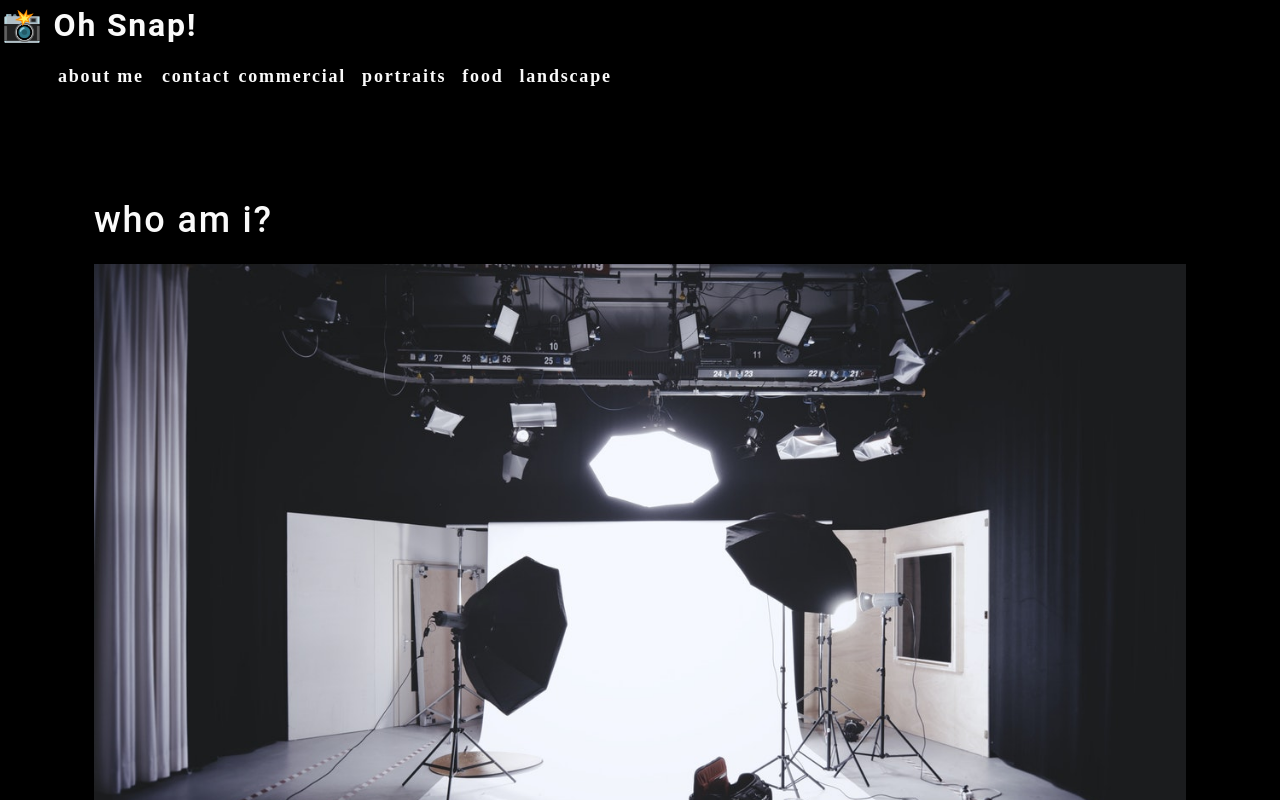
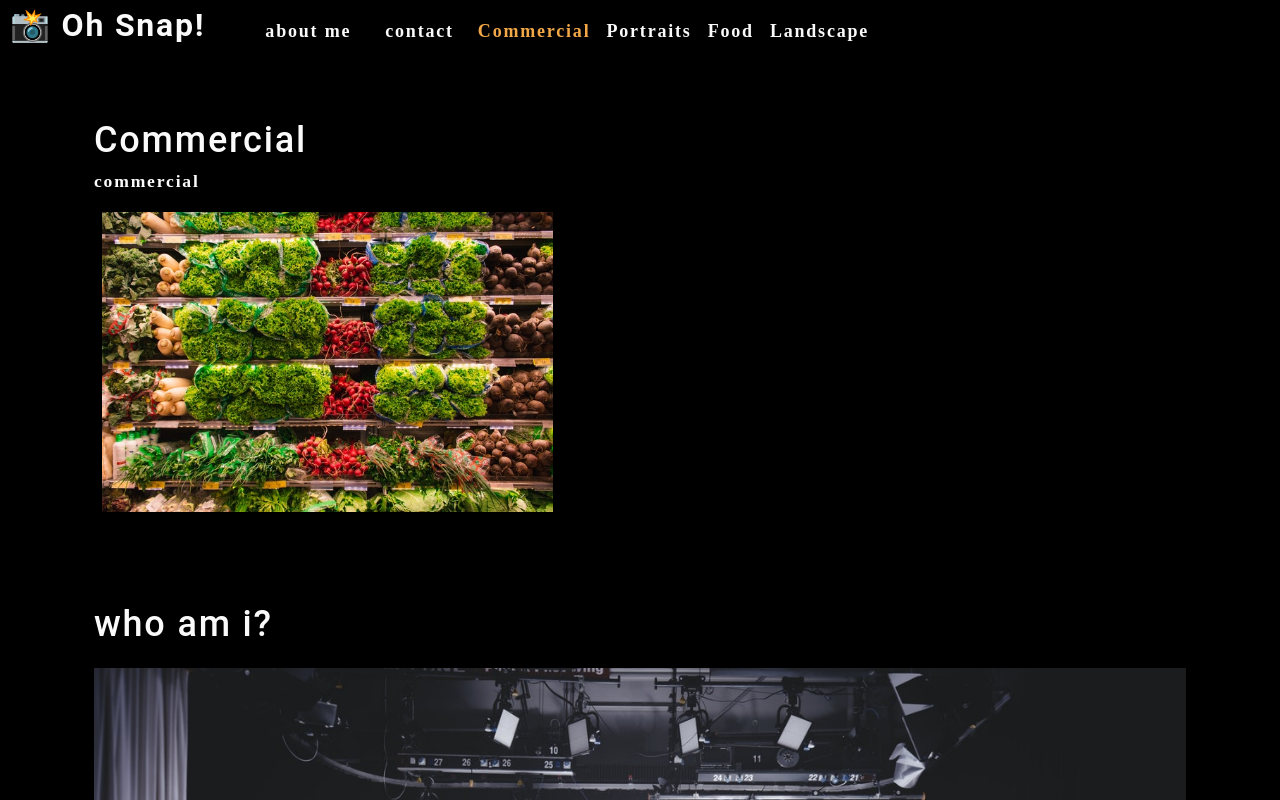
Before and after one commit to mtpott/photo-port, a React (Create React App) app: page / in a window 1280 px wide. Shown: the top 800 px of the page. Built offline with nearby package versions, Linux system fonts and the light colour scheme.

Commit message:
gallery and hooks added

```diff
--- a/src/App.js
+++ b/src/App.js
@@ -1,14 +1,30 @@
-import React from 'react';
+import React, { useState } from 'react';
 import './App.css';
 import About from './components/About';
 import Nav from './components/Nav';
+import Gallery from './components/Gallery';
 
 function App() {
+  const [categories] = useState([
+    { name: "commercial", description: "photos of grocery stores, food trucks, and other commercial projects" },
+    { name: "portraits", description: "portraits of people in my life" },
+    { name: "food", description: "delicious delicacies" },
+    { name: "landscape", description: "fields, farmhouses, waterfalls, and the beauty of nature" },
+  ]);
+
+  const [currentCategory, setCurrentCategory] = useState(categories[0]);
+
   return (
     <div>
-      <Nav></Nav>
+      <Nav
+        categories={categories}
+        setCurrentCategory={setCurrentCategory}
+        currentCategory={currentCategory}></Nav>
       <main>
-        <About></About>
+        <div>
+          <Gallery></Gallery>
+          <About></About>
+        </div>
       </main>
     </div>
   );
--- /dev/null
+++ b/src/components/Gallery/index.js
@@ -0,0 +1,21 @@
+import React from 'react';
+import { capitalizeFirstLetter } from '../../utils/helpers';
+import photo from '../../assets/small/commercial/0.jpg';
+
+function Gallery(props) {
+    const currentCategory = {
+        name: "commercial",
+        description: "Photos of grocery stores, food trucks, and other commercial projects"
+    };
+    return (
+        <section>
+            <h1>{capitalizeFirstLetter(currentCategory.name)}</h1>
+            <p>{currentCategory.name}</p>
+            <div className="flex-row">
+                <img src={photo} alt="commercial example" className="img-thumbnail mx-1" />
+            </div>
+        </section>
+    );
+}
+
+export default Gallery;
--- a/src/components/Nav/index.js
+++ b/src/components/Nav/index.js
@@ -1,26 +1,19 @@
-import React from 'react';
+import React, { useEffect } from 'react';
+import { capitalizeFirstLetter } from '../../utils/helpers';
 
-function Nav() {
+function Nav(props) {
+    const {
+        categories = [],
+        setCurrentCategory,
+        currentCategory,
+    } = props;
 
-    const categories = [
-        {
-            name: "commercial",
-            description: "photos of grocery stores, food trucks, and other commercial projects.",
-        },
-        { name: "portraits", description: "portraits of people in my life" },
-        { name: "food", description: "delicious delicacies" },
-        {
-            name: "landscape",
-            description: "fields, farmhouses, waterfalls, and the beauty of nature",
-        },
-    ];
-
-    function categorySelected(name) {
-        console.log(`${name} clicked`);
-    }
+    useEffect(() => {
+        document.title = capitalizeFirstLetter(currentCategory.name);
+    }, [currentCategory]);
 
     return (
-        <header>
+        <header className="flex-row px-1">
             <h2>
                 <a data-testid="link" href="/">
                     <span role="img" aria-label="camera">📸</span> Oh Snap!
@@ -33,16 +26,15 @@
                             about me
                         </a>
                     </li>
-                    <li>
+                    <li className='mx-2'>
                         <span>contact</span>
                     </li>
                     {categories.map((category) => (
-                    <li
-                        className="mx-1"
-                        key={category.name}
-                        >
-                        <span onClick={() => categorySelected(category.name)}>
-                            {category.name}
+                    <li className={`mx-1 ${
+                        currentCategory.name === category.name && 'navActive'
+                    }`} key={category.name}>
+                        <span onClick={() => setCurrentCategory(category)}>
+                            {capitalizeFirstLetter(category.name)}
                         </span>
                     </li>
                     ))}
```
